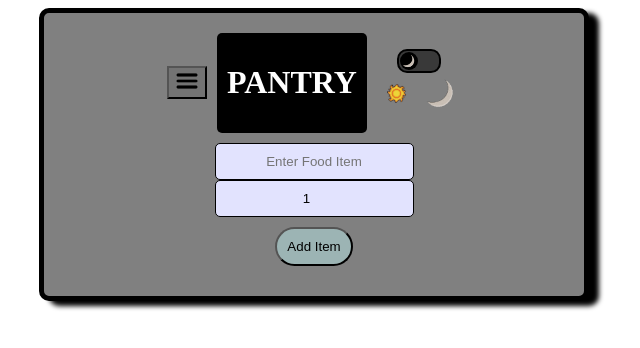
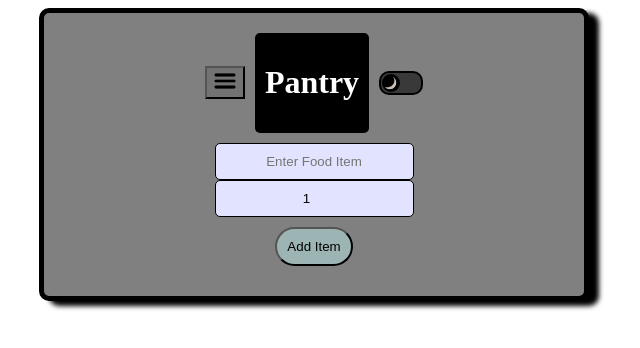
Before and after one commit to RohanCorgi/HawkHacks, a plain HTML site: page app/index.html in a window 1280 px wide. Shown: the whole page, without its empty margins (326-966 px from the left). Drawn offline with Linux system fonts and the light colour scheme.

Commit message:
Made some changes

```diff
--- a/app/index.html
+++ b/app/index.html
@@ -24,15 +24,12 @@
             </div>
             <div class="title">
                 <header>
-                    <h1 id="pantry_title">PANTRY</h1>
+                    <h1 id="pantry_title">Pantry</h1>
                 </header>
             </div>
             <div class="mode-toggle">
                 <input type="checkbox" id="mode-toggle-checkbox">
                 <label for="mode-toggle-checkbox" class="slider"></label>
-
-                <img src="Images/sun-removebg-preview.png" width="40px" height="40px" alt="Light Mode">
-                <img src="Images/moon-removebg-preview.png" width="40px" height="40px" alt="Dark Mode">
 
 
 
--- a/app/shopping_list.html
+++ b/app/shopping_list.html
@@ -6,7 +6,7 @@
     <meta name="viewport" content="width=device-width, initial-scale=1.0">
     <title>Shopping List</title>
     <link rel="stylesheet" href="style.css">
-    <link rel="icon" type="image/jpg" href="Images/Shopping list_169.png">
+    <link rel="icon" type="image/jpg" href="Images/Pantry_169.png">
 </head>
 
 <body>
@@ -17,7 +17,7 @@
                     <img src="Images/Ham-Button.png" width="24px" height="24px" alt="Menu Button">
                 </button>
                 <div class="content">
-                    <a href="index.html">Shopping list</a>
+                    <a href="index.html">Pantry</a>
                     <a href="shopping_list.html">Shopping List</a>
 
                 </div>
@@ -30,8 +30,7 @@
             <div class="mode-toggle">
                 <input type="checkbox" id="mode-toggle-checkbox">
                 <label for="mode-toggle-checkbox" class="slider"></label>
-                <img src="Images/sun-removebg-preview.png" width="40px" height="40px" alt="Light Mode">
-                <img src="Images/moon-removebg-preview.png" width="40px" height="40px" alt="Dark Mode">
+
             </div>
         </div>
 
```
